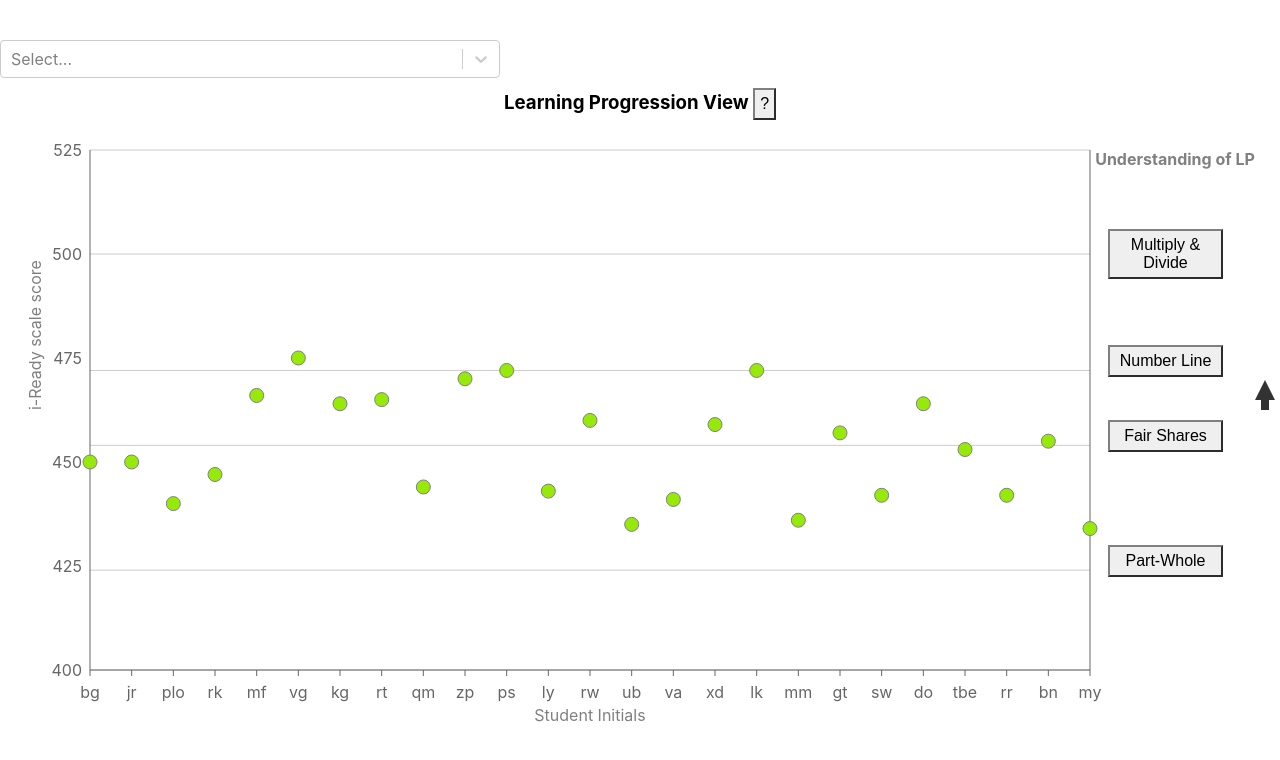
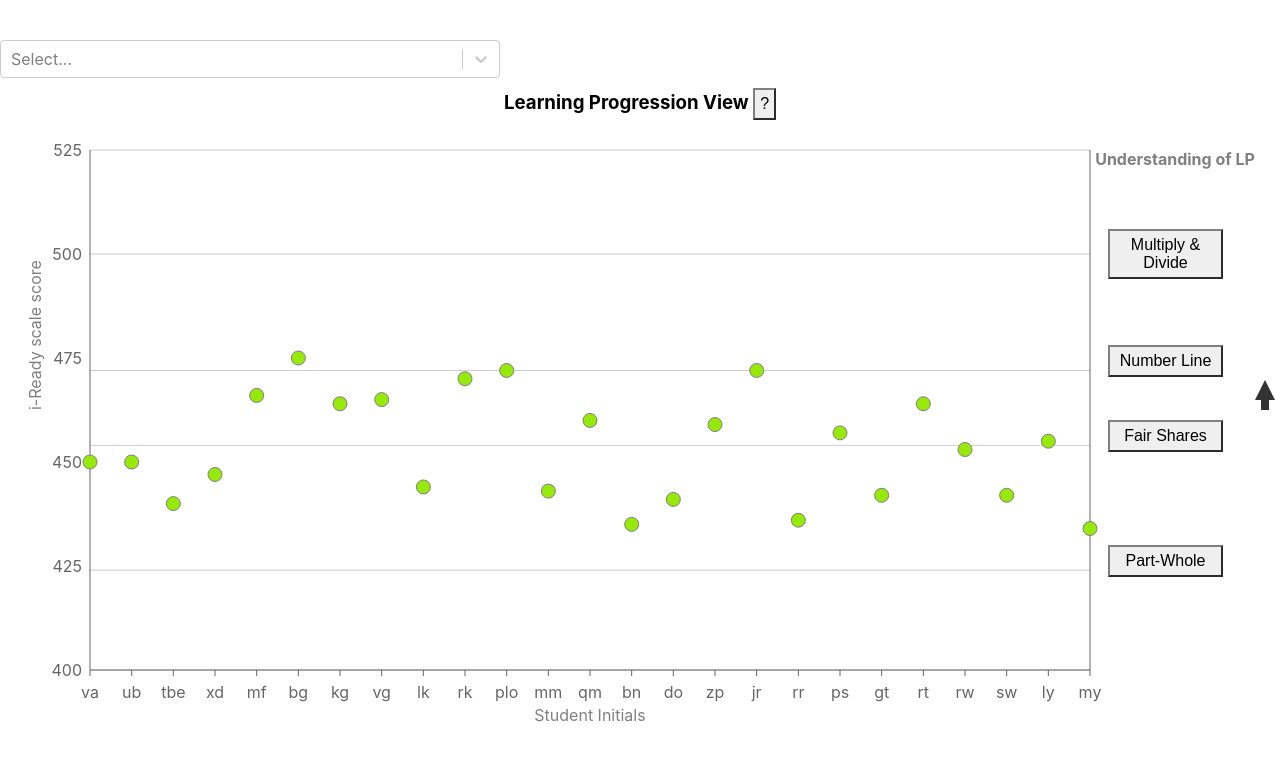
Before and after one commit to REMCU/crg-prototype, a React (Create React App) app: page / in a window 1280 px wide. Shown: the top 760 px of the page. Built offline with nearby package versions, Linux system fonts and the light colour scheme.

Commit message:
order x axis correctly

```diff
--- a/src/App.js
+++ b/src/App.js
@@ -168,9 +168,22 @@ const grade4descriptors = [
 
 const grade4cutoffs = [427, 443, 460, 473, 499]
 
-const renderCustomXAxisTick = ({ x, y, payload }) => {
+const renderOrderedXAxisTick = ({ x, y, payload }) => {
   // get name to render from scoreData
-  var dat = scoreData[payload.value];
+  var d = scoreData.slice(0, 25)
+  var sorted = d.sort((a, b) => (a.index > b.index) ? 1 : -1)
+  var dat = sorted[payload.value];
+  var name = dat.name
+  return (
+    <text x={x} y={y+20} fill="#666" textAnchor="middle"> {name} </text>
+  );
+};
+
+const renderAlphXAxisTick = ({ x, y, payload }) => {
+  // get name to render from scoreData
+  var d = scoreData.slice(0, 25)
+  var sorted = d.sort((a, b) => (a.alph > b.alph) ? 1 : -1)
+  var dat = sorted[payload.value];
   var name = dat.name
   return (
     <text x={x} y={y+20} fill="#666" textAnchor="middle"> {name} </text>
@@ -456,7 +469,7 @@ function ScoreGridFull() {
               margin={{ top: 20, right: 150, bottom: 30, left: 30 }}
             >
             {<CartesianGrid className="fullLPGrid" vertical={false} fill={showColor?"url(#LPGradient)":""}/>}
-              <XAxis type="number" tickCount={25} dataKey={studentOrdering ? "index" : "alph"} tick={renderCustomXAxisTick}
+              <XAxis type="number" tickCount={25} dataKey={studentOrdering ? "index" : "alph"} tick={studentOrdering?renderOrderedXAxisTick:renderAlphXAxisTick}
                 label={{ value: 'Student Initials', position: 'outsideBottom', dy: 30 }}
               />
               <YAxis
@@ -580,7 +593,7 @@ function ScoreGridFullWithItem() {
                 data={scoreData}
                 margin={{ top: 20, right: 150, bottom: 30, left: 30 }}
               >
-                <XAxis type="number" tickCount={25} dataKey={studentOrdering ? "index" : "alph"} tick={renderCustomXAxisTick}
+                <XAxis type="number" tickCount={25} dataKey={studentOrdering ? "index" : "alph"} tick={studentOrdering?renderOrderedXAxisTick:renderAlphXAxisTick}
                   label={{ value: 'Student Initials', position: 'outsideBottom', dy: 30 }}
                 />
 
@@ -667,7 +680,7 @@ function ScoreGridGrade() {
                 data={scoreData}
                 margin={{ top: 20, right: 150, bottom: 30, left: 30 }}
               >
-                <XAxis type="number" tickCount={25} dataKey="index" tick={renderCustomXAxisTick}
+                <XAxis type="number" tickCount={25} dataKey="index" tick={studentOrdering?renderOrderedXAxisTick:renderAlphXAxisTick}
                   label={{ value: 'Student Initials', position: 'outsideBottom', dy: 30 }}
                 />
                 <YAxis yAxisId="left" dataKey="score" domain={[427, 500]} ticks = {[427, 443, 460, 473, 499]}
@@ -733,7 +746,7 @@ function ScoreGridGradeWithItem() {
               data={scoreData}
               margin={{ top: 20, right: 90, bottom: 30, left: 30 }}
             >
-              <XAxis type="number" tickCount={25} dataKey="index" tick={renderCustomXAxisTick}
+              <XAxis type="number" tickCount={25} dataKey="index" tick={studentOrdering?renderOrderedXAxisTick:renderAlphXAxisTick}
                 label={{ value: 'Student Initials', position: 'outsideBottom', dy: 30 }}
               />
               <YAxis yAxisId="left" dataKey="score" domain={[427, 500]} ticks = {[427, 443, 460, 473, 499]}
```
